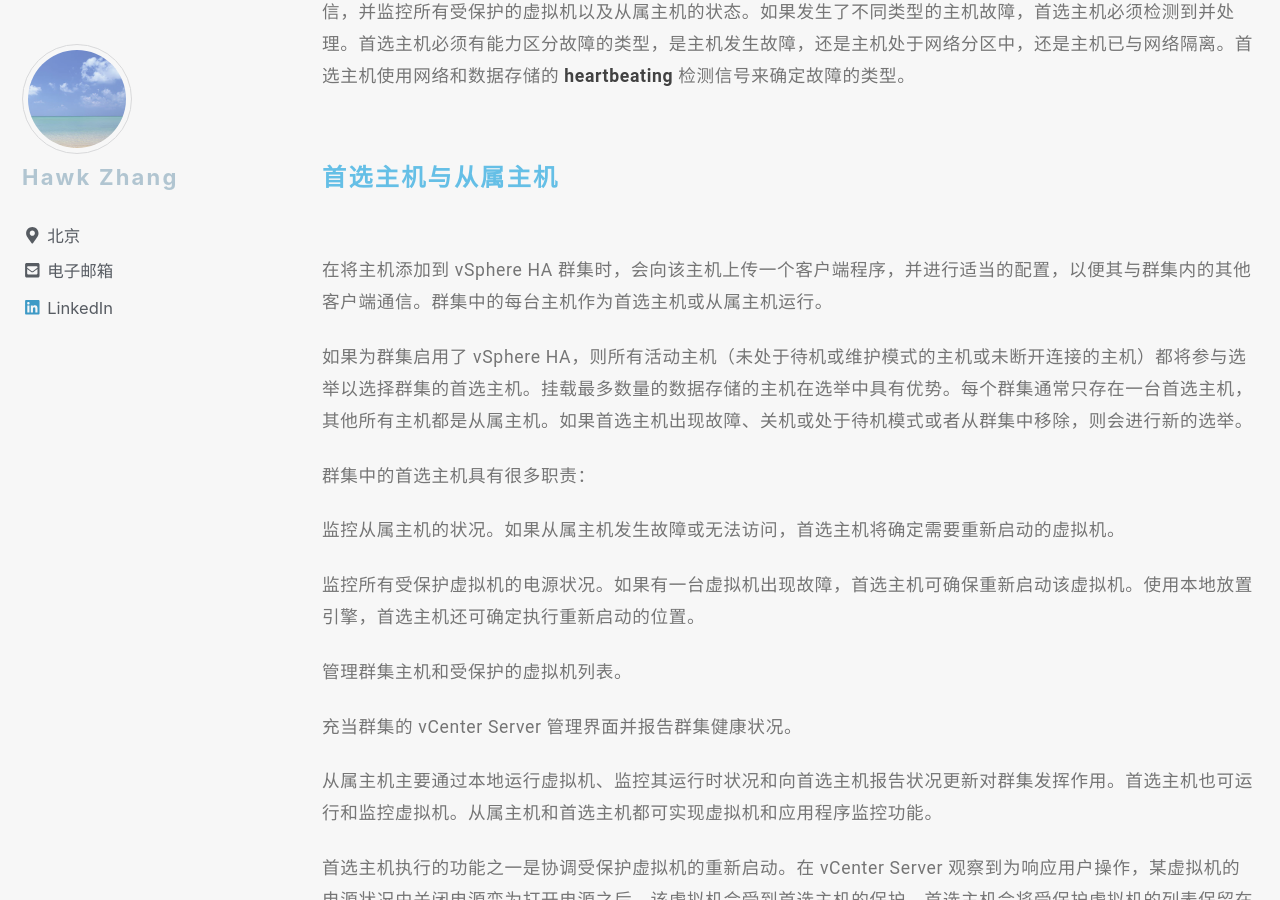
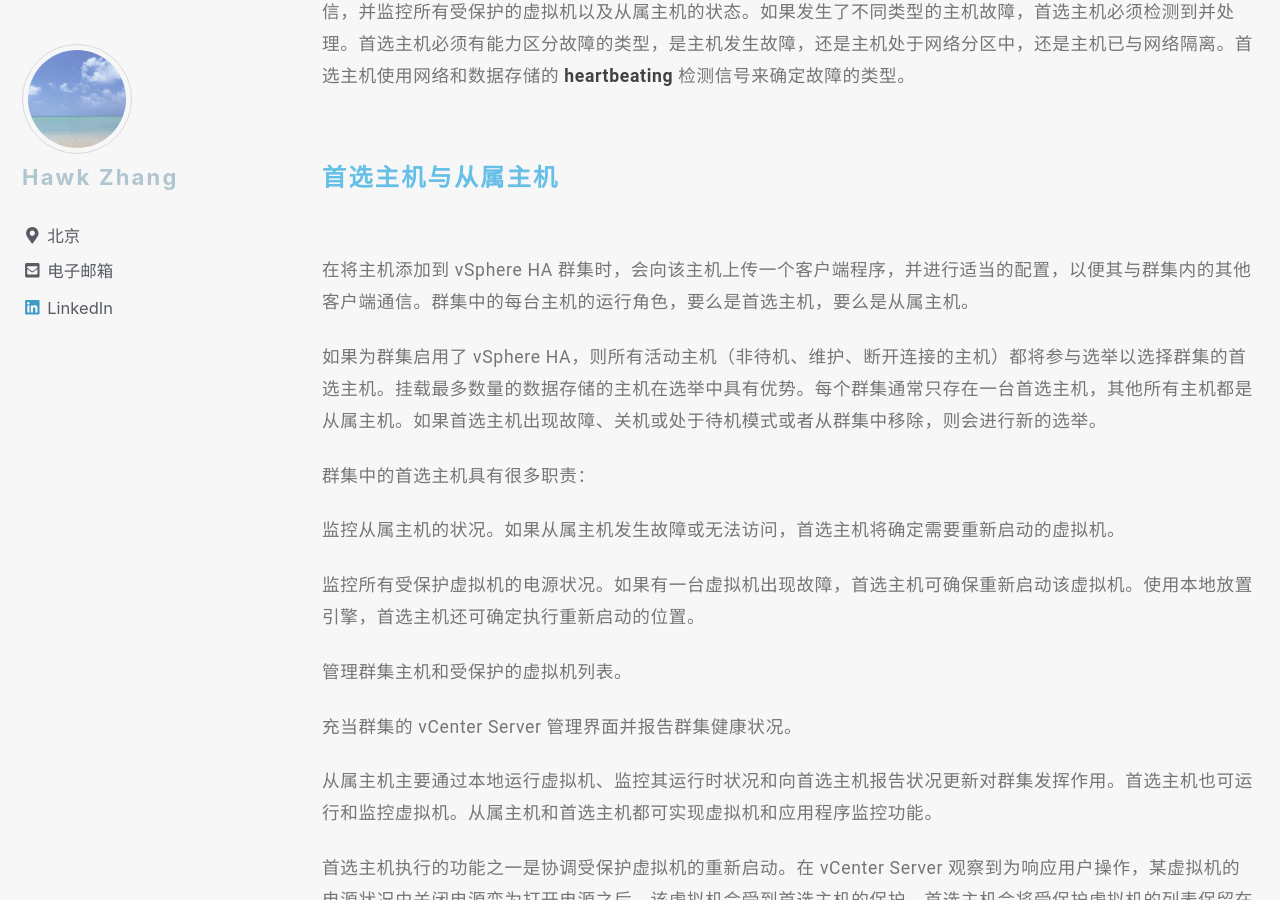
Before and after one commit to narru888/linotes_note, a Jekyll site: the page built from _posts/virtualizaion/2018-04-01-vsphere.ha.md, in a window 1280 px wide and 900 px high, scrolled down 6025 px. Built offline with Jekyll 4.4.1, drawn with Linux system fonts in a browser that asks for light colours; nearby versions of some CDN libraries; a script that is not in the unit is left out.

Commit message:
update on 2018-11-29 10:25:02 CST

```diff
--- a/_posts/virtualizaion/2018-04-01-vsphere.ha.md
+++ b/_posts/virtualizaion/2018-04-01-vsphere.ha.md
@@ -176,9 +176,9 @@ vSphere HA 可以将虚拟机及其所驻留的主机集中在集群内，从而
 
 #### 首选主机与从属主机
 
-在将主机添加到 vSphere HA 群集时，会向该主机上传一个客户端程序，并进行适当的配置，以便其与群集内的其他客户端通信。群集中的每台主机作为首选主机或从属主机运行。
+在将主机添加到 vSphere HA 群集时，会向该主机上传一个客户端程序，并进行适当的配置，以便其与群集内的其他客户端通信。群集中的每台主机的运行角色，要么是首选主机，要么是从属主机。
 
-如果为群集启用了 vSphere HA，则所有活动主机（未处于待机或维护模式的主机或未断开连接的主机）都将参与选举以选择群集的首选主机。挂载最多数量的数据存储的主机在选举中具有优势。每个群集通常只存在一台首选主机，其他所有主机都是从属主机。如果首选主机出现故障、关机或处于待机模式或者从群集中移除，则会进行新的选举。
+如果为群集启用了 vSphere HA，则所有活动主机（非待机、维护、断开连接的主机）都将参与选举以选择群集的首选主机。挂载最多数量的数据存储的主机在选举中具有优势。每个群集通常只存在一台首选主机，其他所有主机都是从属主机。如果首选主机出现故障、关机或处于待机模式或者从群集中移除，则会进行新的选举。
 
 群集中的首选主机具有很多职责：
 
```
